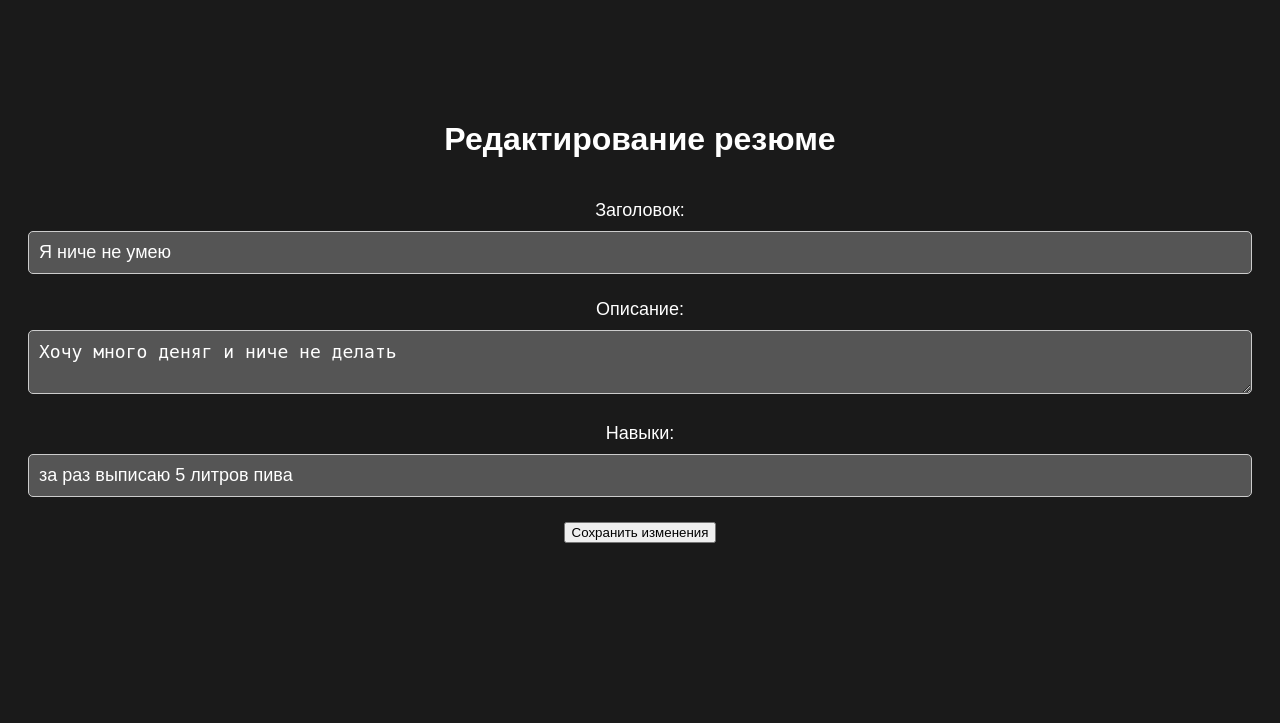
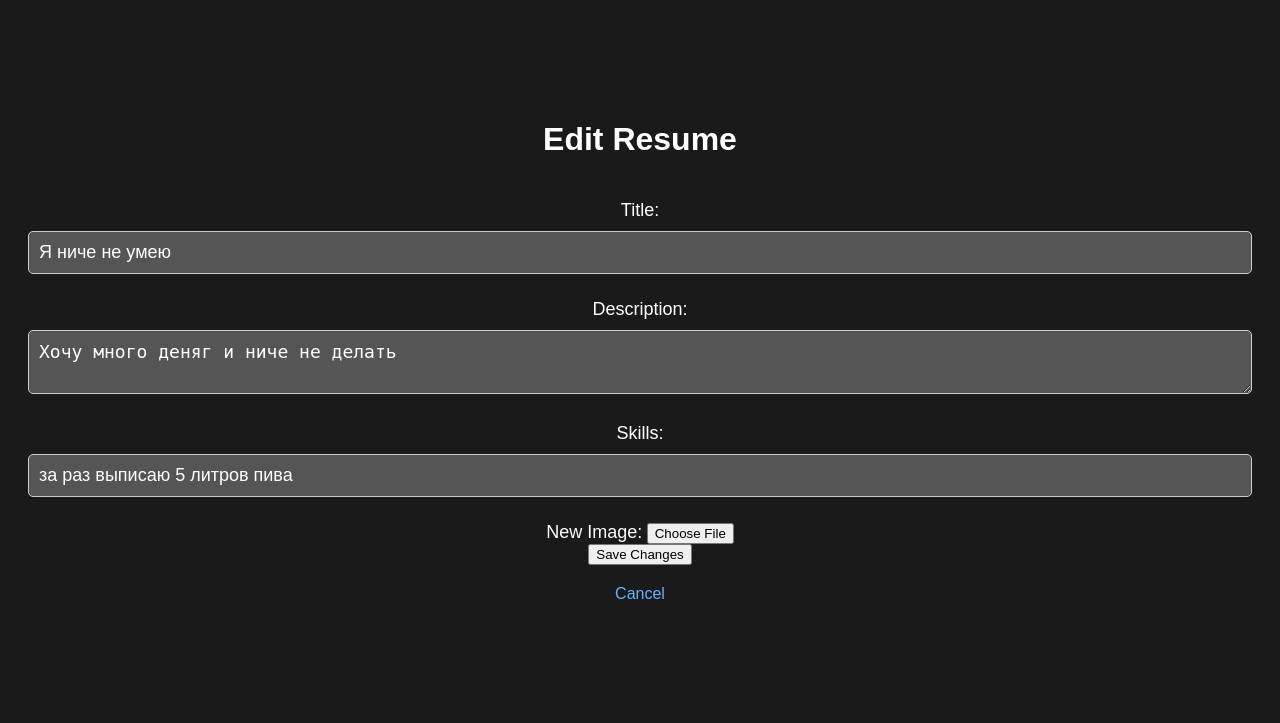
Before and after one commit to Belebeika/SDE_Project, a Flask app: page /resume/1/edit in a window 1280 px wide. Shown: the part 122-845 px from the top of the page. Before the commit the page ends 665 px from the top, so only its background shows below. Run offline with Flask 3, Linux system fonts and the light colour scheme.

Commit message:
1. Можно загружать картинки в резюме/вакансию 2. Пользователи видят вакансии только для своего региона. Если создавать вакансию, она соответствует региону который пользователь выбрал при регистрации 3. Каждый пользователь видит только своё резюме

```diff
--- a/Controller/job.py
+++ b/Controller/job.py
@@ -1,6 +1,18 @@
 from flask import request, flash, redirect, url_for, render_template, Blueprint, abort
 from Model.models import Job
-from app import db
+from app import db, app
+from werkzeug.utils import secure_filename
+import os  # Добавляем импорт для работы с файлами
+
+from flask_login import login_required, current_user
+
+
+import uuid
+
+UPLOAD_FOLDER = 'static/img/job_uploads'
+app.config['UPLOAD_FOLDER'] = 'static/img/job_uploads'
+
+
 
 job = Blueprint('job', __name__)
 
@@ -18,42 +30,87 @@ def show_job(job_id):
 
     return render_template('show_job.html', job=job)
 
+# В вашем коде
+ALLOWED_EXTENSIONS = {'png', 'jpg', 'jpeg', 'gif'}
+
+def allowed_file(filename):
+    return '.' in filename and filename.rsplit('.', 1)[1].lower() in ALLOWED_EXTENSIONS
 @job.route("/create_job", methods=['POST', 'GET'])
-
+@login_required
 def create_job():
     if request.method == 'POST':
         title = request.form['title']
         description = request.form['description']
         requirements = request.form['requirements']
+        image_file = request.files['image_file']
 
-        new_job = Job(title=title, description=description, requirements=requirements)
+        # Добавляем обработку загрузки файла
+        if image_file and allowed_file(image_file.filename):
+            # Генерируем уникальное имя файла с использованием uuid
+            filename = str(uuid.uuid4()) + secure_filename(image_file.filename)
+            image_file.save(os.path.join(app.config['UPLOAD_FOLDER'], filename))
+        else:
+            filename = None
+
+        # Получаем регион текущего пользователя
+        user_region = current_user.region
+
+        # Создаем работу, устанавливая регион равным региону пользователя
+        new_job = Job(title=title, description=description, requirements=requirements, image_filename=filename, author=current_user, region=user_region)
 
         try:
             db.session.add(new_job)
             db.session.commit()
             flash('Job created successfully!', 'success')
-            return redirect(url_for('jobs'))
+            return redirect(url_for('forum.jobs'))
         except:
             flash('An error occurred while adding the job!', 'error')
 
     return render_template("create_job.html")
 
+def save_file(file):
+    if file and allowed_file(file.filename):
+        filename = str(uuid.uuid4()) + secure_filename(file.filename)
+        file_path = os.path.join(app.config['UPLOAD_FOLDER'], filename)
+        file.save(file_path)
+        return filename
+    return None
+
+def delete_file(filename):
+    if filename:
+        file_path = os.path.join(app.config['UPLOAD_FOLDER'], filename)
+        if os.path.exists(file_path):
+            os.remove(file_path)
+
 @job.route('/job/<int:job_id>/edit', methods=['GET', 'POST'])
+@login_required
 def edit_job(job_id):
     job = Job.query.get(job_id)
 
     if not job:
-        abort(404, description="Вакансия не найдена")
+        flash('Job not found', 'error')
+        return redirect(url_for('forum.jobs'))
+
+    # Проверяем, создал ли текущий пользователь эту работу
+    if job.author != current_user:
+        flash('You are not authorized to edit this job', 'error')
+        return redirect(url_for('forum.jobs'))
 
     if request.method == 'POST':
+        # Delete the old file before updating the job
+        delete_file(job.image_filename)
+
         job.title = request.form['title']
         job.description = request.form['description']
         job.requirements = request.form['requirements']
 
+        # Save the new file
+        job.image_filename = save_file(request.files['image_file'])
+
         try:
             db.session.commit()
             flash('Job updated successfully!', 'success')
-            return redirect(url_for('jobs'))
+            return redirect(url_for('forum.jobs'))
         except:
             flash('An error occurred while updating the job', 'error')
 
@@ -62,18 +119,25 @@ def edit_job(job_id):
 
 
 @job.route('/job/<int:job_id>/delete', methods=['GET', 'POST'])
+@login_required
 def delete_job(job_id):
     job = Job.query.get(job_id)
 
     if not job:
-        abort(404, description="Вакансия не найдена")
+        flash('Job not found', 'error')
+        return redirect(url_for('jobs'))
+
+    # Проверяем, создал ли текущий пользователь эту работу
+    if job.author != current_user:
+        flash('You are not authorized to delete this job', 'error')
+        return redirect(url_for('forum.jobs'))
 
     if request.method == 'POST':
         try:
             db.session.delete(job)
             db.session.commit()
             flash('Job deleted successfully!', 'success')
-            return redirect(url_for('jobs'))
+            return redirect(url_for('forum.jobs'))
         except:
             flash('An error occurred while deleting the job', 'error')
 
--- a/Controller/resume.py
+++ b/Controller/resume.py
@@ -1,7 +1,12 @@
 from flask import request, flash, redirect, url_for, render_template, Blueprint, abort
 
 from Model.models import Resume
-from app import db
+from app import db, app
+from flask_login import login_required, current_user
+from werkzeug.utils import secure_filename
+import os
+import uuid
+
 
 resume = Blueprint('resume', __name__)
 
@@ -14,26 +19,51 @@ def detail_resume(resume_id):
 
     return render_template('detail_resume.html', resume=resume)
 
+
+ALLOWED_EXTENSIONS = {'png', 'jpg', 'jpeg', 'gif'}
+
+
+def allowed_file(filename):
+    return '.' in filename and filename.rsplit('.', 1)[1].lower() in ALLOWED_EXTENSIONS
+
 @resume.route("/create_resume", methods=['POST', 'GET'])
+@login_required
 def create_resume():
     if request.method == 'POST':
         title = request.form['title']
         description = request.form['description']
         skills = request.form['skills']
+        image_file = request.files['image_file']
 
-        new_resume = Resume(title=title, description=description, skills=skills)
+        if image_file and allowed_file(image_file.filename):
+            image_filename = secure_filename(str(uuid.uuid4()) + '_' + image_file.filename)
+            image_path = os.path.join(app.static_folder, 'img', 'resume_uploads', image_filename)
+            image_file.save(image_path)
+        else:
+            image_filename = None
+
+        new_resume = Resume(title=title, description=description, skills=skills, image_filename=image_filename, user=current_user)
 
         try:
             db.session.add(new_resume)
             db.session.commit()
             flash('Resume created successfully!', 'success')
-            return redirect(url_for('resumes'))
+            return redirect(url_for('forum.resumes'))
         except:
             flash('An error occurred while adding the resume!', 'error')
 
     return render_template("create_resume.html")
 
 
+def save_resume_image(image_file):
+    if image_file and allowed_file(image_file.filename):
+        # Генерируйте уникальное имя для файла, чтобы избежать конфликтов
+        image_filename = secure_filename(str(uuid.uuid4()) + '_' + image_file.filename)
+        image_path = os.path.join(app.static_folder, 'img', 'resume_uploads', image_filename)
+        image_file.save(image_path)
+
+        return image_filename
+    return None
 @resume.route('/resume/<int:resume_id>/edit', methods=['GET', 'POST'])
 def edit_resume(resume_id):
     resume = Resume.query.get(resume_id)
@@ -46,10 +76,18 @@ def edit_resume(resume_id):
         resume.description = request.form['description']
         resume.skills = request.form['skills']
 
+        # Получение файла из запроса
+        new_image_file = request.files['new_image_file'] if 'new_image_file' in request.files else None
+
+        # Удаление старого файла изображения и сохранение нового
+        if new_image_file:
+            delete_resume_image(resume.image_filename)
+            resume.image_filename = save_resume_image(new_image_file)
+
         try:
             db.session.commit()
             flash('Resume updated successfully!', 'success')
-            return redirect(url_for('resumes'))
+            return redirect(url_for('forum.resumes'))
         except:
             flash('An error occurred while updating the resume', 'error')
 
@@ -65,12 +103,21 @@ def delete_resume(resume_id):
         abort(404, description="Резюме не найдено")
 
     if request.method == 'POST':
+        # Удаление связанного файла изображения
+        delete_resume_image(resume.image_filename)
+
         try:
             db.session.delete(resume)
             db.session.commit()
             flash('Resume deleted successfully!', 'success')
-            return redirect(url_for('resumes'))
+            return redirect(url_for('forum.resumes'))
         except:
             flash('An error occurred while deleting the resume', 'error')
 
     return render_template('delete_resume.html', resume=resume)
+
+def delete_resume_image(image_filename):
+    if image_filename:
+        image_path = os.path.join(app.static_folder, 'img', 'resume_uploads', image_filename)
+        if os.path.exists(image_path):
+            os.remove(image_path)
--- a/static/styles.css
+++ b/static/styles.css
@@ -181,3 +181,20 @@ main {
 .comment {
     padding-top: 0;
 }
+
+
+.resume-box {
+    border: 1px solid #ccc;
+    padding: 10px;
+    margin-bottom: 10px;
+    /* Другие стили по вашему выбору */
+}
+
+/* Добавьте стили для обеспечения единообразного вида изображений */
+.resume-image {
+    max-width: 10%; /* Сделать изображение адаптивным */
+    height: auto; /* Поддерживать пропорции */
+    display: block; /* Избежать отступов снизу */
+    margin: auto; /* Центрирование по горизонтали */
+    margin-bottom: 15px; /* Отступ снизу от изображения */
+}
--- a/templates/create_job.html
+++ b/templates/create_job.html
@@ -2,7 +2,7 @@
 
 {% block content %}
   <h2>Create a New Job</h2>
-      <form method="post" action="{{ url_for('job.create_job') }}">
+  <form method="post" action="{{ url_for('job.create_job') }}" enctype="multipart/form-data">
     <label for="title">Title:</label>
     <input type="text" name="title" required><br>
 
@@ -12,6 +12,10 @@
     <label for="requirements">Requirements:</label>
     <textarea name="requirements" required></textarea><br>
 
+    <!-- Добавляем поле для загрузки файла -->
+    <label for="image_file">Job Image:</label>
+    <input type="file" name="image_file" id="image_file" accept="image/*"><br>
+
     <button type="submit">Create Job</button>
   </form>
 {% endblock %}
--- a/templates/edit_resume.html
+++ b/templates/edit_resume.html
@@ -1,21 +1,38 @@
+<!-- edit_resume.html -->
+
 {% extends "base.html" %}
 
-{% block title %}Редактирование резюме{% endblock %}
+{% block title %}Edit Resume - {{ resume.title }}{% endblock %}
 
 {% block content %}
-    <h1>Редактирование резюме</h1>
+    <h1>Edit Resume</h1>
 
-    <form method="post" action="{{ url_for('resume.edit_resume', resume_id=resume.id) }}">
-        <label for="title">Заголовок:</label>
-        <input type="text" id="title" name="title" value="{{ resume.title }}" required>
+    <form method="post" action="{{ url_for('resume.edit_resume', resume_id=resume.id) }}" enctype="multipart/form-data">
+        <label for="title">Title:</label>
+        <input type="text" name="title" value="{{ resume.title }}" required><br>
+
+        <label for="description">Description:</label>
+        <textarea name="description" required>{{ resume.description }}</textarea><br>
+
+        <label for="skills">Skills:</label>
+        <input type="text" name="skills" value="{{ resume.skills }}" required><br>
+
+        <!-- Поле для загрузки нового изображения -->
+        <label for="new_image_file">New Image:</label>
+        <input type="file" name="new_image_file" id="new_image_file" style="display: none;" onchange="updateFileName()">
+        <button type="button" class="file-upload-btn" onclick="document.getElementById('new_image_file').click()">Choose File</button>
+        <span id="file-name"></span>
         <br>
-        <label for="description">Описание:</label>
-        <textarea id="description" name="description" required>{{ resume.description }}</textarea>
-        <br>
-        <label for="skills">Навыки:</label>
-        <input type="text" id="skills" name="skills" value="{{ resume.skills }}" required>
-        <br>
-        <!-- Добавьте другие поля, если необходимо -->
-        <button type="submit">Сохранить изменения</button>
+
+        <button type="submit">Save Changes</button>
     </form>
+
+    <a href="{{ url_for('forum.resumes') }}">Cancel</a>
+
+    <script>
+        function updateFileName() {
+            var fileName = document.getElementById('new_image_file').value.split('\\').pop();
+            document.getElementById('file-name').innerText = fileName;
+        }
+    </script>
 {% endblock %}
```
Also changed, not shown: Controller/forum.py (+20 -7 lines), Model/models.py (+11 -48 lines), forms.py (+18 -5 lines), templates/create_resume.html (+14 -1 lines), templates/edit_job.html (+9 -1 lines), templates/jobs.html (+43 -3 lines), templates/region_selection.html (added, +14 -0 lines), templates/resumes.html (+12 -2 lines), instance/SDE.db (deleted).
